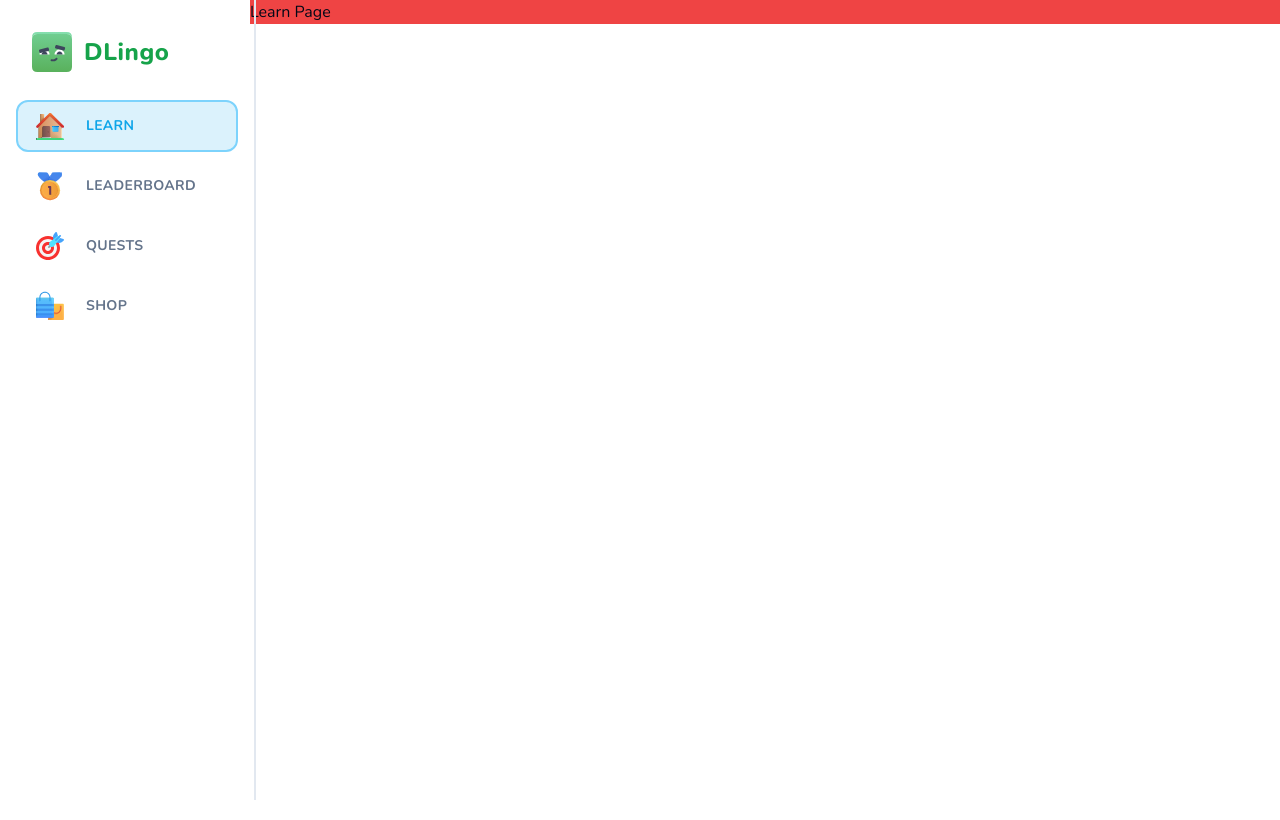
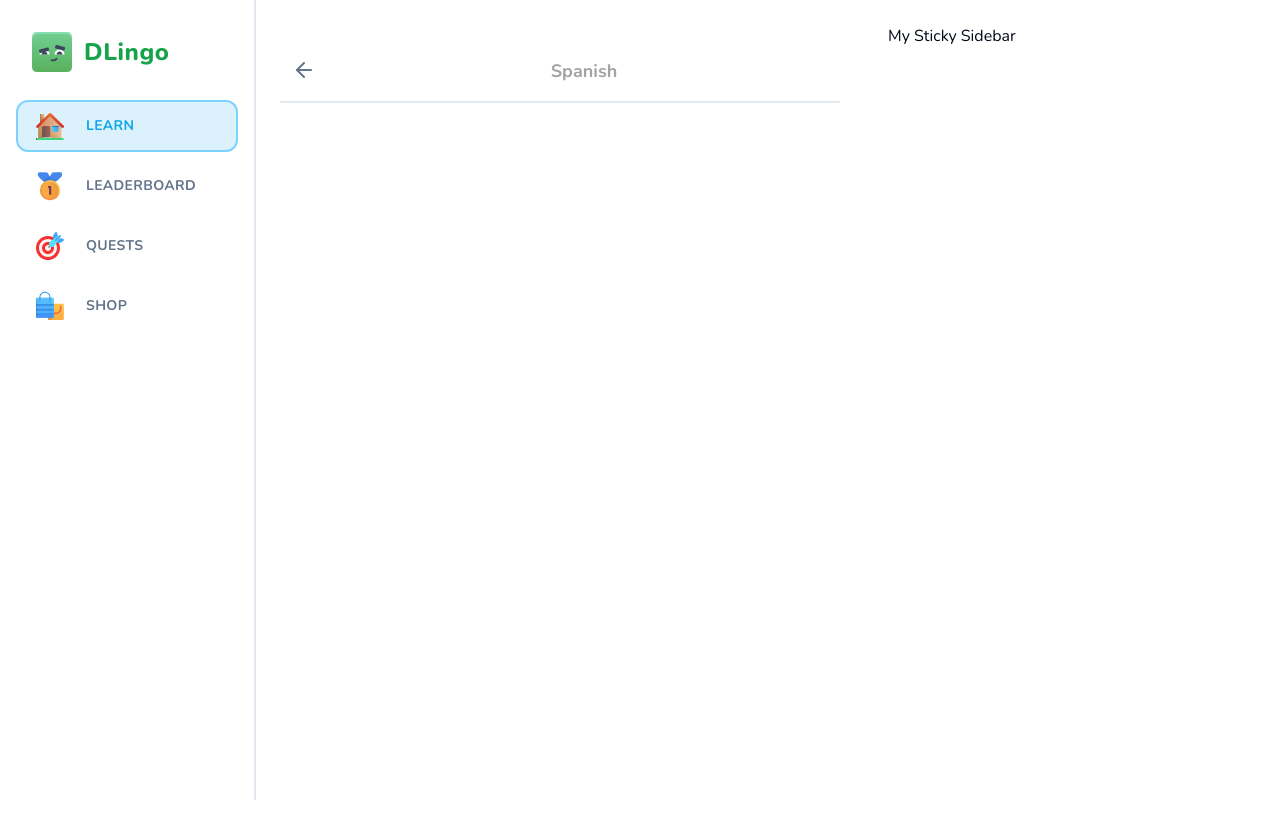
Before and after one commit to PrinceKex/duolingo-clone, a Next.js app: page /learn in a window 1280 px wide. Built offline with nearby package versions, Linux system fonts and the light colour scheme.

Commit message:
header, stickywrapper and feedwrapper components created for the learn page

```diff
--- a/app/(main)/layout.tsx
+++ b/app/(main)/layout.tsx
@@ -10,8 +10,8 @@
     <>
       <MobileHeader />
       <Sidebar className='hidden lg:flex' />
-      <main className='lg:pl-[250px]  h-full pt-[50px] lg:pt-0'>
-        <div className='bg-red-500'>{children}</div>
+      <main className='lg:pl-[256px]  h-full pt-[50px] lg:pt-0'>
+        <div className='max-w-[1056px] mx-auto pt-6 h-full'>{children}</div>
       </main>
     </>
   )
--- /dev/null
+++ b/app/(main)/learn/header.tsx
@@ -0,0 +1,21 @@
+import { Button } from '@/components/ui/button'
+import { ArrowLeft } from 'lucide-react'
+import Link from 'next/link'
+
+type Props = {
+  title: string
+}
+
+export const Header = ({ title }: Props) => {
+  return (
+    <div className='sticky top-0 bg-white pb-3 lg:pt-[28px] flex items-center justify-between border-b-2 mb-5 text-neutral-400 lg:z-50'>
+      <Link href='/courses'>
+        <Button variant='ghost' size='sm'>
+          <ArrowLeft h-5 w-5 stroke-2 text-neutral-400 />
+        </Button>
+      </Link>
+      <h1 className='font-bold text-lg'>{title}</h1>
+      <div />
+    </div>
+  )
+}
--- a/app/(main)/learn/page.tsx
+++ b/app/(main)/learn/page.tsx
@@ -1,5 +1,16 @@
+import { FeedWrapper } from '@/components/feed-wrapper'
+import { StickyWrapper } from '@/components/sticky-wrapper'
+import { Header } from './header'
+
 const LearnPage = () => {
-  return <div>Learn Page</div>
+  return (
+    <div className='flex flex-row-reverse gap-[48px] px-6'>
+      <StickyWrapper>My Sticky Sidebar</StickyWrapper>
+      <FeedWrapper>
+        <Header title='Spanish' />
+      </FeedWrapper>
+    </div>
+  )
 }
 
 export default LearnPage
--- /dev/null
+++ b/components/feed-wrapper.tsx
@@ -0,0 +1,7 @@
+type Props = {
+  children: React.ReactNode
+}
+
+export const FeedWrapper = ({ children }: Props) => {
+  return <div className='flex-1 relative top-0 pb-10'>{children}</div>
+}
--- /dev/null
+++ b/components/sticky-wrapper.tsx
@@ -0,0 +1,13 @@
+type Props = {
+  children: React.ReactNode
+}
+
+export const StickyWrapper = ({ children }: Props) => {
+  return (
+    <div className='hidden lg:block w-[368px] sticky self-end bottom-6'>
+      <div className='min-h-[calc(100vh-4px)] sticky top-6 flex flex-col gap-y-4'>
+        {children}
+      </div>
+    </div>
+  )
+}
```
